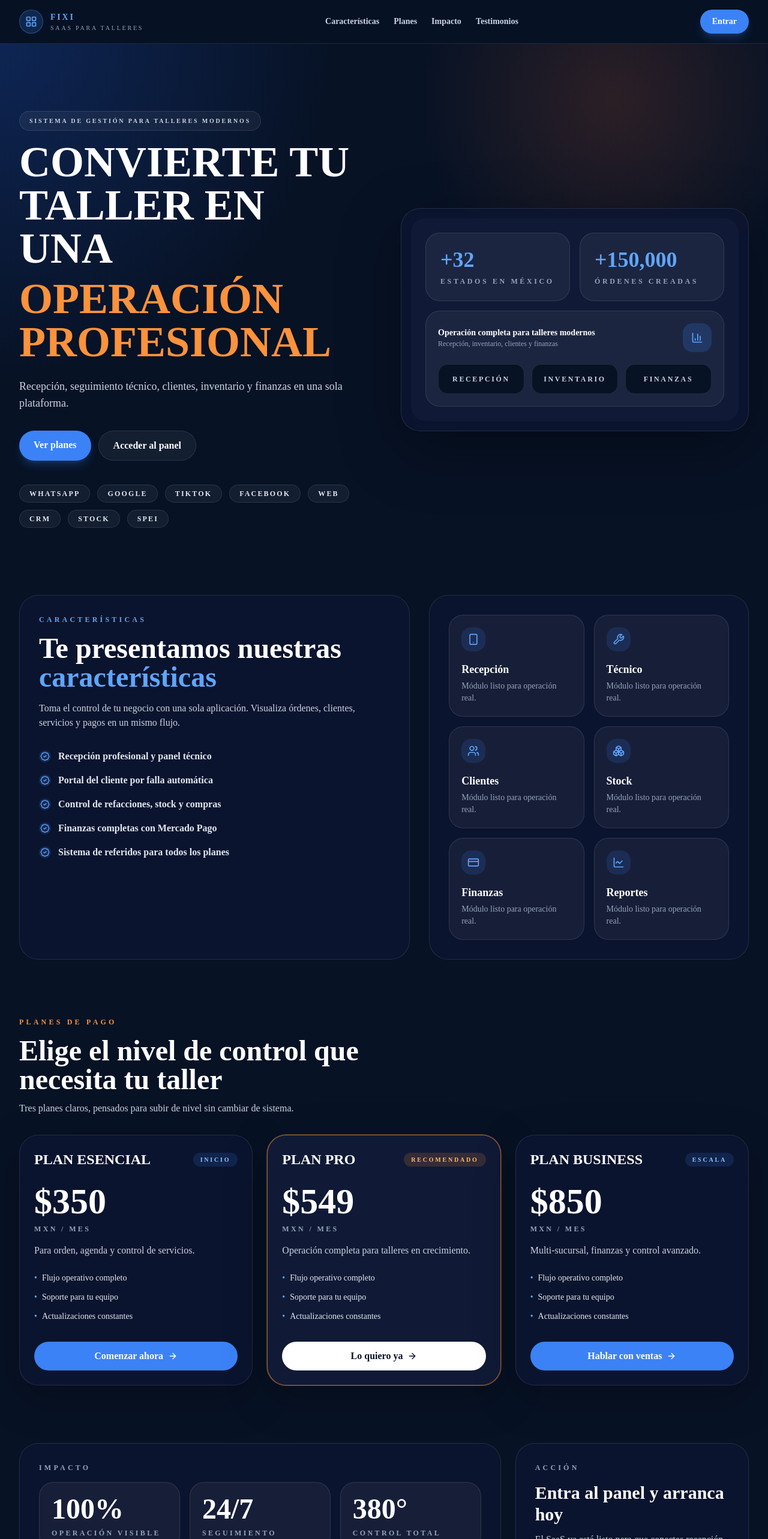
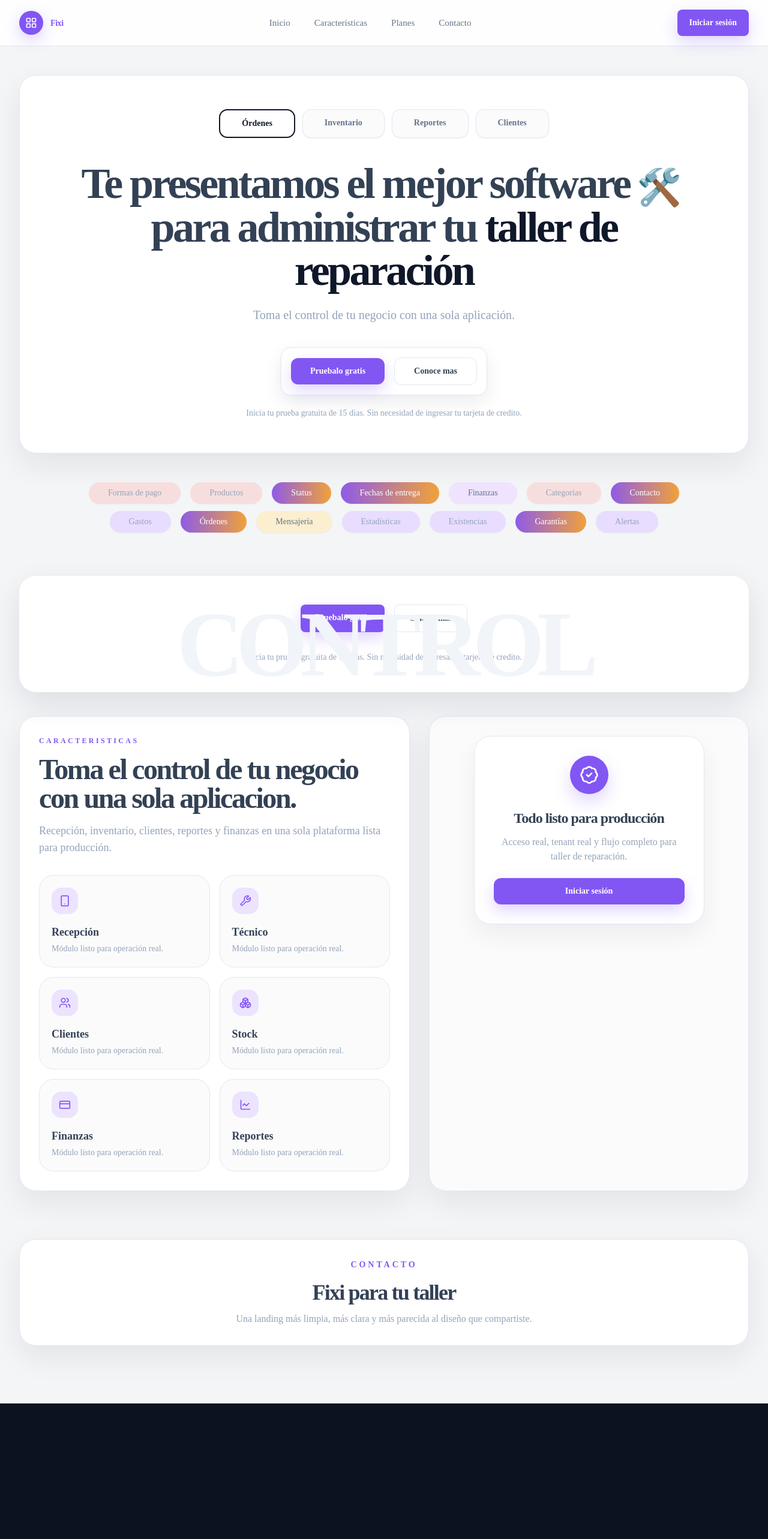
Before and after one commit to serviciosdigitalesmx/Sdmx-pagina-principal, a Next.js app in the folder apps/frontend-next/: page / in a window 1280 px wide. Shown: the top 2566 px of the page at 60% size. After the commit the page ends 2340 px from the top, so only its background shows below. Built offline with nearby package versions, Linux system fonts and the light colour scheme.

Commit message:
feat(frontend): align landing with reference design

```diff
--- a/apps/frontend-next/app/page.tsx
+++ b/apps/frontend-next/app/page.tsx
@@ -1,166 +1,181 @@
 "use client";
 
 import Link from "next/link";
-import { ArrowRight, BadgeCheck, BarChart3, Boxes, CreditCard, LayoutGrid, LineChart, Smartphone, Users, Wrench } from "lucide-react";
+import { ArrowRight, BadgeCheck, Boxes, CreditCard, LayoutGrid, LineChart, Smartphone, Users, Wrench } from "lucide-react";
 
-const features = [
-  "Recepción profesional y panel técnico",
-  "Portal del cliente por falla automática",
-  "Control de refacciones, stock y compras",
-  "Finanzas completas con Mercado Pago",
-  "Sistema de referidos para todos los planes"
+const featurePills = [
+  "Formas de pago",
+  "Productos",
+  "Status",
+  "Fechas de entrega",
+  "Finanzas",
+  "Categorías",
+  "Contacto",
+  "Gastos",
+  "Órdenes",
+  "Mensajería",
+  "Estadísticas",
+  "Existencias",
+  "Garantías",
+  "Alertas"
 ];
 
-const plans = [
-  {
-    name: "Plan Esencial",
-    price: "$350",
-    tag: "Inicio",
-    blurb: "Para orden, agenda y control de servicios.",
-    cta: "Comenzar ahora"
-  },
-  {
-    name: "Plan Pro",
-    price: "$549",
-    tag: "Recomendado",
-    blurb: "Operación completa para talleres en crecimiento.",
-    cta: "Lo quiero ya"
-  },
-  {
-    name: "Plan Business",
-    price: "$850",
-    tag: "Escala",
-    blurb: "Multi-sucursal, finanzas y control avanzado.",
-    cta: "Hablar con ventas"
-  }
-];
-
-const stats = [
-  { label: "Estados en México", value: "+32" },
-  { label: "Órdenes creadas", value: "+150,000" }
-];
+const tabs = ["Órdenes", "Inventario", "Reportes", "Clientes"];
 
 export default function RootPage() {
   return (
-    <main className="min-h-screen bg-[#071225] text-white">
-      <header className="sticky top-0 z-30 border-b border-white/10 bg-[#071225]/90 backdrop-blur-xl">
-        <div className="mx-auto flex max-w-7xl items-center justify-between px-4 py-4 md:px-8">
+    <main className="min-h-screen bg-[#f4f5f7] text-slate-700">
+      <header className="sticky top-0 z-30 border-b border-slate-200 bg-white/90 backdrop-blur-xl">
+        <div className="mx-auto flex max-w-[1500px] items-center justify-between px-4 py-4 md:px-8">
           <div className="flex items-center gap-3">
-            <div className="h-10 w-10 rounded-full bg-blue-500/20 border border-blue-400/30 flex items-center justify-center">
-              <LayoutGrid className="h-5 w-5 text-blue-400" />
+            <div className="flex h-10 w-10 items-center justify-center rounded-full bg-[#8256f3] text-white shadow-[0_8px_24px_rgba(130,86,243,.28)]">
+              <LayoutGrid className="h-5 w-5" />
             </div>
             <div>
-              <div className="text-sm font-black tracking-[0.2em] text-blue-400">FIXI</div>
-              <div className="text-[10px] uppercase tracking-[0.28em] text-slate-400">SaaS para talleres</div>
+              <div className="text-[14px] font-black tracking-[-0.03em] text-[#8256f3]">Fixi</div>
             </div>
           </div>
 
-          <nav className="hidden gap-6 text-sm font-semibold text-slate-300 md:flex">
-            <a href="#caracteristicas" className="hover:text-white">Características</a>
-            <a href="#planes" className="hover:text-white">Planes</a>
-            <a href="#impacto" className="hover:text-white">Impacto</a>
-            <a href="#testimonios" className="hover:text-white">Testimonios</a>
+          <nav className="hidden items-center gap-10 text-[15px] text-slate-500 md:flex">
+            <a href="#inicio" className="transition hover:text-slate-800">Inicio</a>
+            <a href="#caracteristicas" className="transition hover:text-slate-800">Características</a>
+            <a href="#planes" className="transition hover:text-slate-800">Planes</a>
+            <a href="#contacto" className="transition hover:text-slate-800">Contacto</a>
           </nav>
 
-          <Link href="/login" className="rounded-full bg-blue-500 px-5 py-2.5 text-sm font-black text-white shadow-lg shadow-blue-500/25">
-            Entrar
+          <Link
+            href="/login"
+            className="rounded-lg bg-[#8256f3] px-5 py-3 text-sm font-semibold text-white shadow-[0_10px_26px_rgba(130,86,243,.25)] transition hover:bg-[#7446ea]"
+          >
+            Iniciar sesión
           </Link>
         </div>
       </header>
 
-      <section className="relative overflow-hidden">
-        <div className="absolute inset-0 bg-[radial-gradient(circle_at_top_left,rgba(37,99,235,.24),transparent_35%),radial-gradient(circle_at_80%_10%,rgba(255,106,42,.15),transparent_25%)]" />
-        <div className="mx-auto grid max-w-7xl gap-14 px-4 py-20 md:px-8 lg:grid-cols-2 lg:items-center lg:py-28">
-          <div className="relative z-10 max-w-2xl">
-            <p className="mb-4 inline-flex rounded-full border border-white/10 bg-white/5 px-4 py-2 text-[10px] font-black uppercase tracking-[0.28em] text-slate-300">
-              Sistema de gestión para talleres modernos
-            </p>
-            <h1 className="text-5xl font-black uppercase leading-[0.92] md:text-7xl">
-              Convierte tu taller en una
-              <span className="mt-3 block text-orange-400">operación profesional</span>
-            </h1>
-            <p className="mt-6 max-w-xl text-lg text-slate-300">
-              Recepción, seguimiento técnico, clientes, inventario y finanzas en una sola plataforma.
-            </p>
-
-            <div className="mt-8 flex flex-wrap gap-3">
-              <Link href="/billing" className="rounded-full bg-blue-500 px-6 py-3 font-black text-white shadow-lg shadow-blue-500/25">
-                Ver planes
-              </Link>
-              <Link href="/login" className="rounded-full border border-white/10 bg-white/5 px-6 py-3 font-black text-white">
-                Acceder al panel
-              </Link>
-            </div>
-
-            <div className="mt-10 flex flex-wrap gap-3">
-              {["WhatsApp", "Google", "TikTok", "Facebook", "Web", "CRM", "Stock", "SPEI"].map((tag) => (
-                <span key={tag} className="rounded-full border border-white/10 bg-white/5 px-4 py-1.5 text-xs font-black uppercase tracking-[0.18em] text-slate-200">
-                  {tag}
+      <section id="inicio" className="mx-auto max-w-[1500px] px-4 py-10 md:px-8 md:py-12">
+        <div className="rounded-[28px] border border-slate-200 bg-white px-4 py-10 shadow-[0_20px_50px_rgba(15,23,42,.08)] md:px-10 md:py-14">
+          <div className="mx-auto max-w-6xl text-center">
+            <div className="mb-10 flex flex-wrap justify-center gap-3">
+              {tabs.map((tab, index) => (
+                <span
+                  key={tab}
+                  className={`rounded-[14px] px-9 py-3 text-sm font-semibold shadow-sm ${
+                    index === 0
+                      ? "border-2 border-slate-900 bg-white text-slate-900"
+                      : "border border-slate-200 bg-[#fbfbfc] text-slate-500"
+                  }`}
+                >
+                  {tab}
                 </span>
               ))}
             </div>
-          </div>
 
-          <div className="relative z-10">
-            <div className="rounded-[2rem] border border-white/10 bg-[#0d1630]/90 p-4 shadow-[0_30px_100px_rgba(0,0,0,.35)]">
-              <div className="rounded-[1.5rem] bg-[#101a36] p-6">
-                <div className="grid gap-4 md:grid-cols-2">
-                  {stats.map((stat) => (
-                    <div key={stat.label} className="rounded-3xl border border-white/10 bg-white/5 p-6">
-                      <div className="text-4xl font-black text-blue-400">{stat.value}</div>
-                      <div className="mt-2 text-xs font-black uppercase tracking-[0.3em] text-slate-400">{stat.label}</div>
-                    </div>
-                  ))}
-                </div>
-                <div className="mt-4 rounded-3xl border border-white/10 bg-white/5 p-5">
-                  <div className="flex items-center justify-between">
-                    <div>
-                      <div className="text-sm font-black text-white">Operación completa para talleres modernos</div>
-                      <div className="text-xs text-slate-400">Recepción, inventario, clientes y finanzas</div>
-                    </div>
-                    <div className="h-12 w-12 rounded-2xl bg-blue-500/20 flex items-center justify-center">
-                      <BarChart3 className="h-5 w-5 text-blue-400" />
-                    </div>
-                  </div>
-                  <div className="mt-5 grid grid-cols-3 gap-3 text-center">
-                    {["Recepción", "Inventario", "Finanzas"].map((item) => (
-                      <div key={item} className="rounded-2xl border border-white/10 bg-[#071225] px-3 py-4 text-xs font-black uppercase tracking-[0.22em] text-slate-300">
-                        {item}
-                      </div>
-                    ))}
-                  </div>
-                </div>
+            <div className="mx-auto max-w-5xl">
+              <h1 className="text-4xl font-semibold tracking-[-0.05em] text-slate-700 md:text-6xl lg:text-7xl">
+                Te presentamos el mejor software
+                <span className="mx-3 inline-flex align-middle text-4xl md:text-6xl">🛠️</span>
+                <br />
+                para administrar tu <span className="font-black text-slate-900">taller de reparación</span>
+              </h1>
+              <p className="mt-6 text-lg font-medium text-slate-400 md:text-xl">
+                Toma el control de tu negocio con una sola aplicación.
+              </p>
+            </div>
+
+            <div className="mt-10 flex justify-center">
+              <div className="inline-flex items-center gap-4 rounded-2xl border border-slate-200 bg-white px-4 py-4 shadow-[0_12px_30px_rgba(15,23,42,.08)]">
+                <button className="rounded-xl bg-[#8256f3] px-8 py-3 text-sm font-semibold text-white shadow-[0_10px_24px_rgba(130,86,243,.24)]">
+                  Pruebalo gratis
+                </button>
+                <button className="rounded-xl border border-slate-200 bg-white px-8 py-3 text-sm font-semibold text-slate-700">
+                  Conoce mas
+                </button>
               </div>
             </div>
+
+            <p className="mt-5 text-sm font-medium text-slate-400">
+              Inicia tu prueba gratuita de 15 dias. Sin necesidad de ingresar tu tarjeta de credito.
+            </p>
           </div>
         </div>
       </section>
 
-      <section id="caracteristicas" className="mx-auto max-w-7xl px-4 pb-24 md:px-8">
+      <section id="caracteristicas" className="mx-auto max-w-[1500px] px-4 pb-8 md:px-8">
+        <div className="grid gap-3">
+          <div className="flex flex-wrap justify-center gap-4">
+            {featurePills.slice(0, 7).map((pill, index) => (
+              <span
+                key={pill}
+                className={`rounded-full px-8 py-2 text-sm font-medium shadow-sm ${
+                  index === 2 || index === 3 || index === 6
+                    ? "bg-gradient-to-r from-[#8f5be7] to-[#f0a23a] text-white"
+                    : index === 4
+                      ? "bg-[#efe3ff] text-slate-500"
+                      : "bg-[#f7dede] text-slate-400"
+                }`}
+              >
+                {pill}
+              </span>
+            ))}
+          </div>
+          <div className="flex flex-wrap justify-center gap-4">
+            {featurePills.slice(7).map((pill, index) => (
+              <span
+                key={pill}
+                className={`rounded-full px-8 py-2 text-sm font-medium shadow-sm ${
+                  index === 1 || index === 5
+                    ? "bg-gradient-to-r from-[#8f5be7] to-[#f0a23a] text-white"
+                    : index === 2
+                      ? "bg-[#fbefcf] text-slate-500"
+                      : "bg-[#e9ddff] text-slate-400"
+                }`}
+              >
+                {pill}
+              </span>
+            ))}
+          </div>
+        </div>
+      </section>
+
+      <section className="mx-auto max-w-[1500px] px-4 py-10 md:px-8">
+        <div className="relative overflow-hidden rounded-[28px] bg-white px-6 py-10 shadow-[0_18px_50px_rgba(15,23,42,.1)] md:px-10 md:py-12">
+          <div className="mx-auto flex max-w-4xl justify-center gap-4">
+            <Link
+              href="/login"
+              className="rounded-lg bg-[#8256f3] px-6 py-3 text-sm font-semibold text-white shadow-[0_10px_24px_rgba(130,86,243,.25)]"
+            >
+              Pruebalo gratis
+            </Link>
+            <Link
+              href="/billing"
+              className="rounded-lg border border-slate-200 bg-white px-6 py-3 text-sm font-semibold text-slate-700"
+            >
+              Conoce mas
+            </Link>
+          </div>
+
+          <p className="mt-8 text-center text-sm font-medium text-slate-400">
+            Inicia tu prueba gratuita de 15 dias. Sin necesidad de ingresar tu tarjeta de credito.
+          </p>
+
+          <div className="pointer-events-none absolute inset-x-0 bottom-[-2.2rem] text-center text-[clamp(3rem,12vw,10rem)] font-black tracking-[-0.08em] text-slate-100">
+            TODO EL CONTROL
+          </div>
+        </div>
+      </section>
+
+      <section id="planes" className="mx-auto max-w-[1500px] px-4 pb-20 md:px-8">
         <div className="grid gap-8 lg:grid-cols-[1.1fr_.9fr]">
-          <div className="rounded-[2rem] border border-white/10 bg-[#0d1630]/90 p-8">
-            <p className="text-xs font-black uppercase tracking-[0.35em] text-blue-400">Características</p>
-            <h2 className="mt-4 text-4xl font-black leading-tight md:text-5xl">
-              Te presentamos nuestras <span className="text-blue-400">características</span>
+          <div className="rounded-[28px] border border-slate-200 bg-white p-8 shadow-[0_18px_50px_rgba(15,23,42,.08)]">
+            <p className="text-xs font-semibold uppercase tracking-[0.28em] text-[#8256f3]">Caracteristicas</p>
+            <h2 className="mt-4 max-w-2xl text-4xl font-semibold tracking-[-0.05em] text-slate-700 md:text-5xl">
+              Toma el control de tu negocio con una sola aplicacion.
             </h2>
-            <p className="mt-4 max-w-xl text-slate-300">
-              Toma el control de tu negocio con una sola aplicación. Visualiza órdenes, clientes, servicios y pagos en un mismo flujo.
+            <p className="mt-4 max-w-2xl text-lg text-slate-400">
+              Recepción, inventario, clientes, reportes y finanzas en una sola plataforma lista para producción.
             </p>
 
-            <div className="mt-8 space-y-4">
-              {features.map((feature) => (
-                <div key={feature} className="flex items-center gap-3 text-slate-200">
-                  <span className="flex h-5 w-5 items-center justify-center rounded-full bg-blue-500/20 text-blue-400">
-                    <BadgeCheck className="h-4 w-4" />
-                  </span>
-                  <span className="font-semibold">{feature}</span>
-                </div>
-              ))}
-            </div>
-          </div>
-
-          <div className="rounded-[2rem] border border-white/10 bg-[#0d1630]/90 p-8">
-            <div className="grid gap-4 sm:grid-cols-2">
+            <div className="mt-8 grid gap-4 sm:grid-cols-2">
               {[
                 { label: "Recepción", icon: Smartphone },
                 { label: "Técnico", icon: Wrench },
@@ -169,94 +184,42 @@ export default function RootPage() {
                 { label: "Finanzas", icon: CreditCard },
                 { label: "Reportes", icon: LineChart }
               ].map(({ label, icon: Icon }) => (
-                <div key={label} className="rounded-3xl border border-white/10 bg-white/5 p-5">
-                  <div className="h-10 w-10 rounded-2xl bg-blue-500/15 flex items-center justify-center text-blue-400">
+                <div key={label} className="rounded-3xl border border-slate-200 bg-[#fbfbfc] p-5">
+                  <div className="flex h-11 w-11 items-center justify-center rounded-2xl bg-[#ece3ff] text-[#8256f3]">
                     <Icon className="h-5 w-5" />
                   </div>
-                  <div className="mt-4 text-lg font-black">{label}</div>
+                  <div className="mt-4 text-lg font-semibold text-slate-700">{label}</div>
                   <div className="mt-1 text-sm text-slate-400">Módulo listo para operación real.</div>
                 </div>
               ))}
             </div>
           </div>
+
+          <div className="rounded-[28px] border border-slate-200 bg-[#fbfbfc] p-8 shadow-[0_18px_50px_rgba(15,23,42,.08)]">
+            <div className="mx-auto max-w-sm rounded-[28px] border border-slate-200 bg-white p-8 text-center shadow-[0_18px_40px_rgba(15,23,42,.06)]">
+              <div className="mx-auto flex h-16 w-16 items-center justify-center rounded-full bg-[#8256f3] text-white shadow-[0_12px_28px_rgba(130,86,243,.25)]">
+                <BadgeCheck className="h-8 w-8" />
+              </div>
+              <h3 className="mt-6 text-2xl font-semibold tracking-[-0.04em] text-slate-700">Todo listo para producción</h3>
+              <p className="mt-3 text-slate-400">
+                Acceso real, tenant real y flujo completo para taller de reparación.
+              </p>
+              <Link
+                href="/login"
+                className="mt-6 inline-flex w-full items-center justify-center rounded-xl bg-[#8256f3] px-5 py-3 text-sm font-semibold text-white shadow-[0_10px_24px_rgba(130,86,243,.25)]"
+              >
+                Iniciar sesión
+              </Link>
+            </div>
+          </div>
         </div>
       </section>
 
-      <section id="planes" className="mx-auto max-w-7xl px-4 pb-24 md:px-8">
-        <div className="mb-8 max-w-2xl">
-          <p className="text-xs font-black uppercase tracking-[0.35em] text-orange-400">Planes de pago</p>
-          <h2 className="mt-4 text-4xl font-black md:text-5xl">Elige el nivel de control que necesita tu taller</h2>
-          <p className="mt-3 text-slate-300">Tres planes claros, pensados para subir de nivel sin cambiar de sistema.</p>
-        </div>
-
-        <div className="grid gap-6 lg:grid-cols-3">
-          {plans.map((plan, index) => (
-            <article
-              key={plan.name}
-              className={`rounded-[2rem] border p-6 shadow-[0_20px_70px_rgba(0,0,0,.25)] ${
-                index === 1
-                  ? "border-orange-400/60 bg-[#101a36] ring-1 ring-orange-400/30"
-                  : "border-white/10 bg-[#0d1630]/90"
-              }`}
-            >
-              <div className="flex items-center justify-between">
-                <h3 className="text-2xl font-black uppercase">{plan.name}</h3>
-                <span className={`rounded-full px-3 py-1 text-[10px] font-black uppercase tracking-[0.28em] ${index === 1 ? "bg-orange-400/15 text-orange-300" : "bg-blue-500/15 text-blue-300"}`}>
-                  {plan.tag}
-                </span>
-              </div>
-              <div className="mt-6 text-6xl font-black leading-none">{plan.price}</div>
-              <div className="mt-2 text-xs font-black uppercase tracking-[0.28em] text-slate-400">MXN / mes</div>
-              <p className="mt-4 text-slate-300">{plan.blurb}</p>
-              <ul className="mt-6 space-y-3 text-sm text-slate-200">
-                {["Flujo operativo completo", "Soporte para tu equipo", "Actualizaciones constantes"].map((item) => (
-                  <li key={item} className="flex items-center gap-2">
-                    <span className="text-blue-400">•</span> {item}
-                  </li>
-                ))}
-              </ul>
-              <Link
-                href="/billing"
-                className={`mt-8 inline-flex w-full items-center justify-center gap-2 rounded-full px-5 py-3 font-black ${
-                  index === 1 ? "bg-white text-[#071225]" : "bg-blue-500 text-white"
-                }`}
-              >
-                {plan.cta}
-                <ArrowRight className="h-4 w-4" />
-              </Link>
-            </article>
-          ))}
-        </div>
-      </section>
-
-      <section id="impacto" className="mx-auto max-w-7xl px-4 pb-24 md:px-8">
-        <div className="grid gap-6 lg:grid-cols-3">
-          <div className="rounded-[2rem] border border-white/10 bg-[#0d1630]/90 p-8 lg:col-span-2">
-            <p className="text-xs font-black uppercase tracking-[0.35em] text-slate-400">Impacto</p>
-            <div className="mt-4 grid gap-4 md:grid-cols-3">
-              <div className="rounded-3xl border border-white/10 bg-white/5 p-5">
-                <div className="text-5xl font-black text-white">100%</div>
-                <div className="mt-2 text-xs font-black uppercase tracking-[0.28em] text-slate-400">Operación visible</div>
-              </div>
-              <div className="rounded-3xl border border-white/10 bg-white/5 p-5">
-                <div className="text-5xl font-black text-white">24/7</div>
-                <div className="mt-2 text-xs font-black uppercase tracking-[0.28em] text-slate-400">Seguimiento</div>
-              </div>
-              <div className="rounded-3xl border border-white/10 bg-white/5 p-5">
-                <div className="text-5xl font-black text-white">380°</div>
-                <div className="mt-2 text-xs font-black uppercase tracking-[0.28em] text-slate-400">Control total</div>
-              </div>
-            </div>
-          </div>
-
-          <div className="rounded-[2rem] border border-white/10 bg-[#0d1630]/90 p-8">
-            <p className="text-xs font-black uppercase tracking-[0.35em] text-slate-400">Acción</p>
-            <h3 className="mt-4 text-3xl font-black">Entra al panel y arranca hoy</h3>
-            <p className="mt-3 text-slate-300">El SaaS ya está listo para que conectes recepción, técnico y finanzas.</p>
-            <Link href="/billing" className="mt-8 inline-flex w-full items-center justify-center rounded-full bg-blue-500 px-5 py-3 font-black text-white">
-              Ver planes
-            </Link>
-          </div>
+      <section id="contacto" className="mx-auto max-w-[1500px] px-4 pb-24 md:px-8">
+        <div className="rounded-[28px] border border-slate-200 bg-white p-8 text-center shadow-[0_18px_50px_rgba(15,23,42,.08)]">
+          <p className="text-sm font-semibold uppercase tracking-[0.28em] text-[#8256f3]">Contacto</p>
+          <h2 className="mt-4 text-4xl font-semibold tracking-[-0.05em] text-slate-700">Fixi para tu taller</h2>
+          <p className="mt-3 text-slate-400">Una landing más limpia, más clara y más parecida al diseño que compartiste.</p>
         </div>
       </section>
     </main>
```
